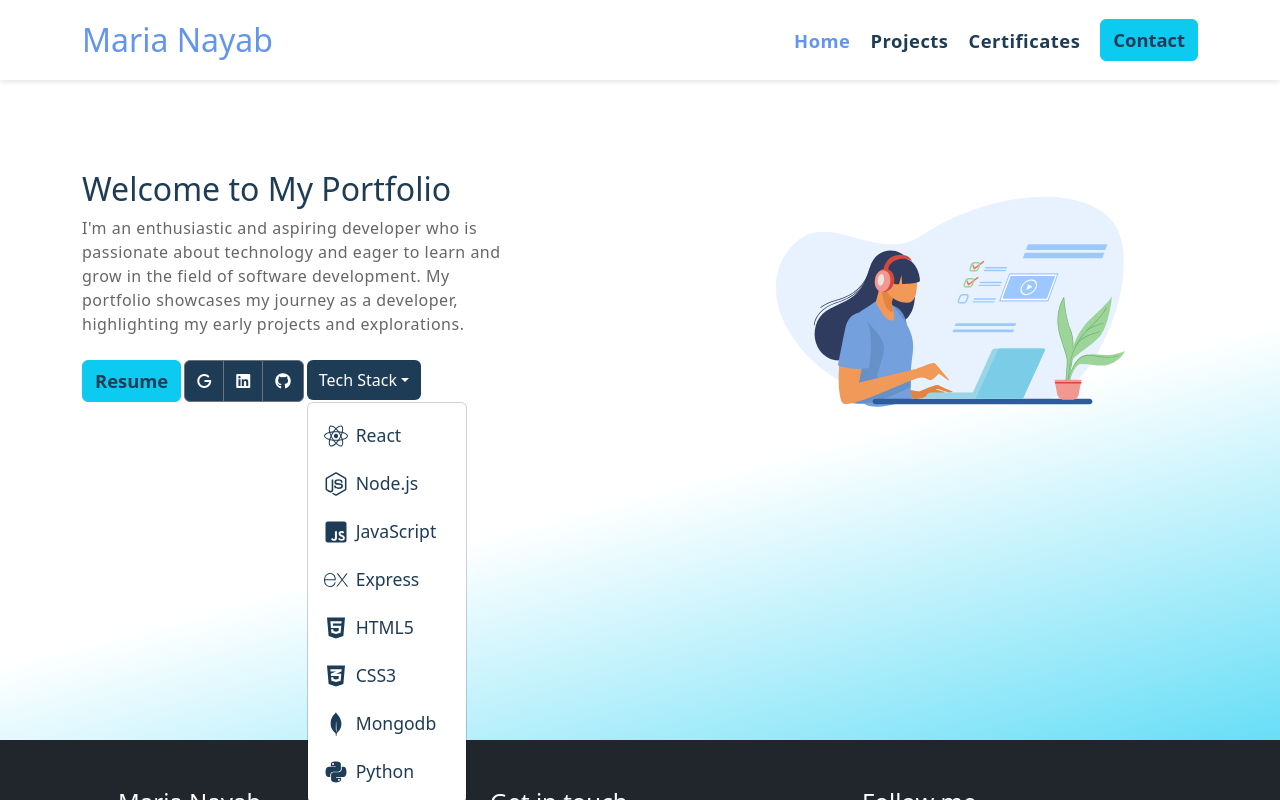
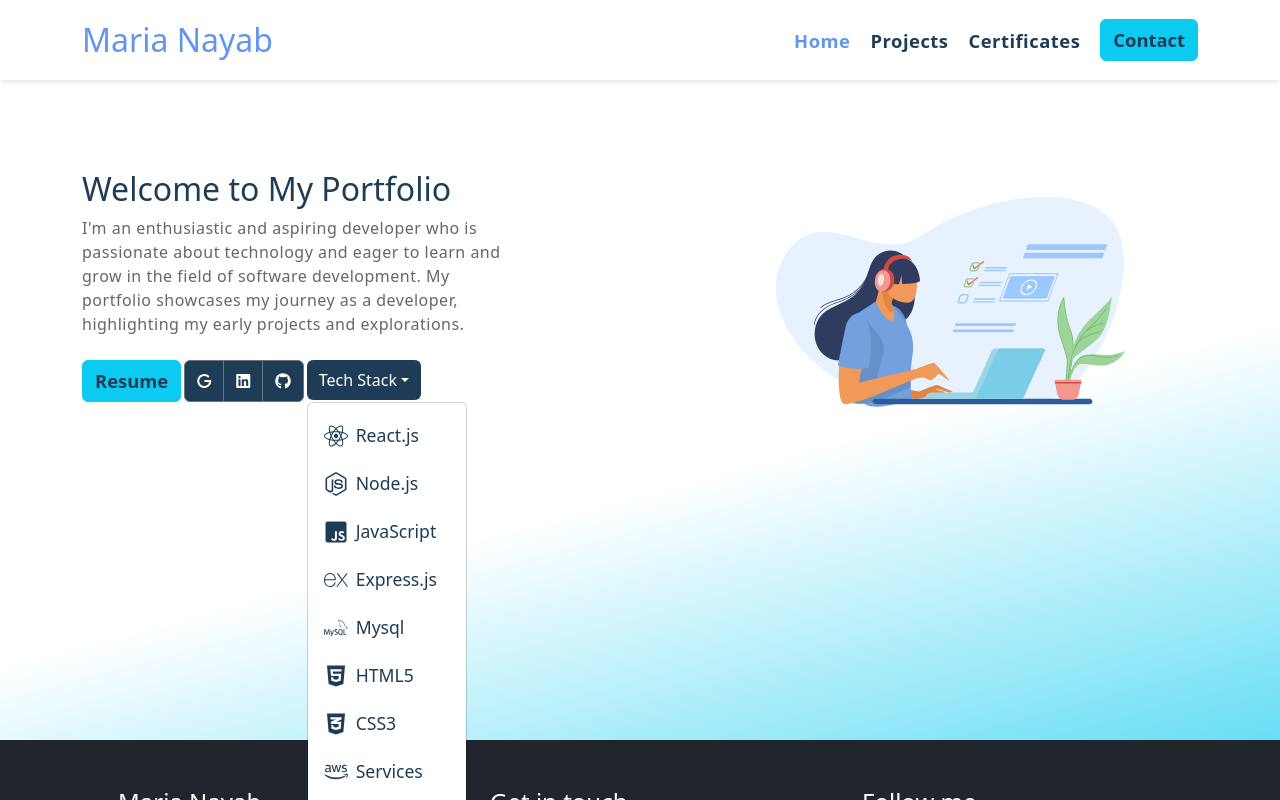
Before and after one commit to marianayab/Cli-Int, a React (Create React App) app: page / in a window 1280 px wide. Both pictures are taken after a click on the button "Tech Stack". Shown: the top 800 px of the page. Built offline with nearby package versions, Linux system fonts and the light colour scheme.

Commit message:
changes saved

```diff
--- a/src/components/Home/Home.js
+++ b/src/components/Home/Home.js
@@ -4,20 +4,23 @@ import Button from "react-bootstrap/Button";
 import Lottie from "lottie-react";
 import animation from "./animation.json";
 import { Dropdown, DropdownButton } from "react-bootstrap";
-import { FaReact, FaNodeJs, FaJsSquare, FaHtml5, FaCss3Alt, FaPython,} from "react-icons/fa";
-import { SiExpress, SiMongodb, } from 'react-icons/si';
+import { FaReact, FaNodeJs, FaJsSquare, FaHtml5, FaCss3Alt, FaPython, FaAws } from "react-icons/fa";
+import { SiExpress, SiMongodb, SiMysql } from 'react-icons/si';
 import ButtonGroup from "react-bootstrap/ButtonGroup";
 
 const Home = () => {
   const skills = [
-    { name: "React", icon: <FaReact /> },
+    { name: "React.js", icon: <FaReact /> },
     { name: "Node.js", icon: <FaNodeJs /> },
     { name: "JavaScript", icon: <FaJsSquare /> },
-    { name: "Express", icon: <SiExpress /> },
+    { name: "Express.js", icon: <SiExpress /> },
+    { name: "Mysql", icon: <SiMysql /> },
     { name: "HTML5", icon: <FaHtml5 /> },
     { name: "CSS3", icon: <FaCss3Alt /> },
+    { name: "Services", icon: <FaAws /> },
     { name: "Mongodb", icon: <SiMongodb /> },
     { name: "Python", icon: <FaPython /> },
+
   ];
 
   const styles = {
```
